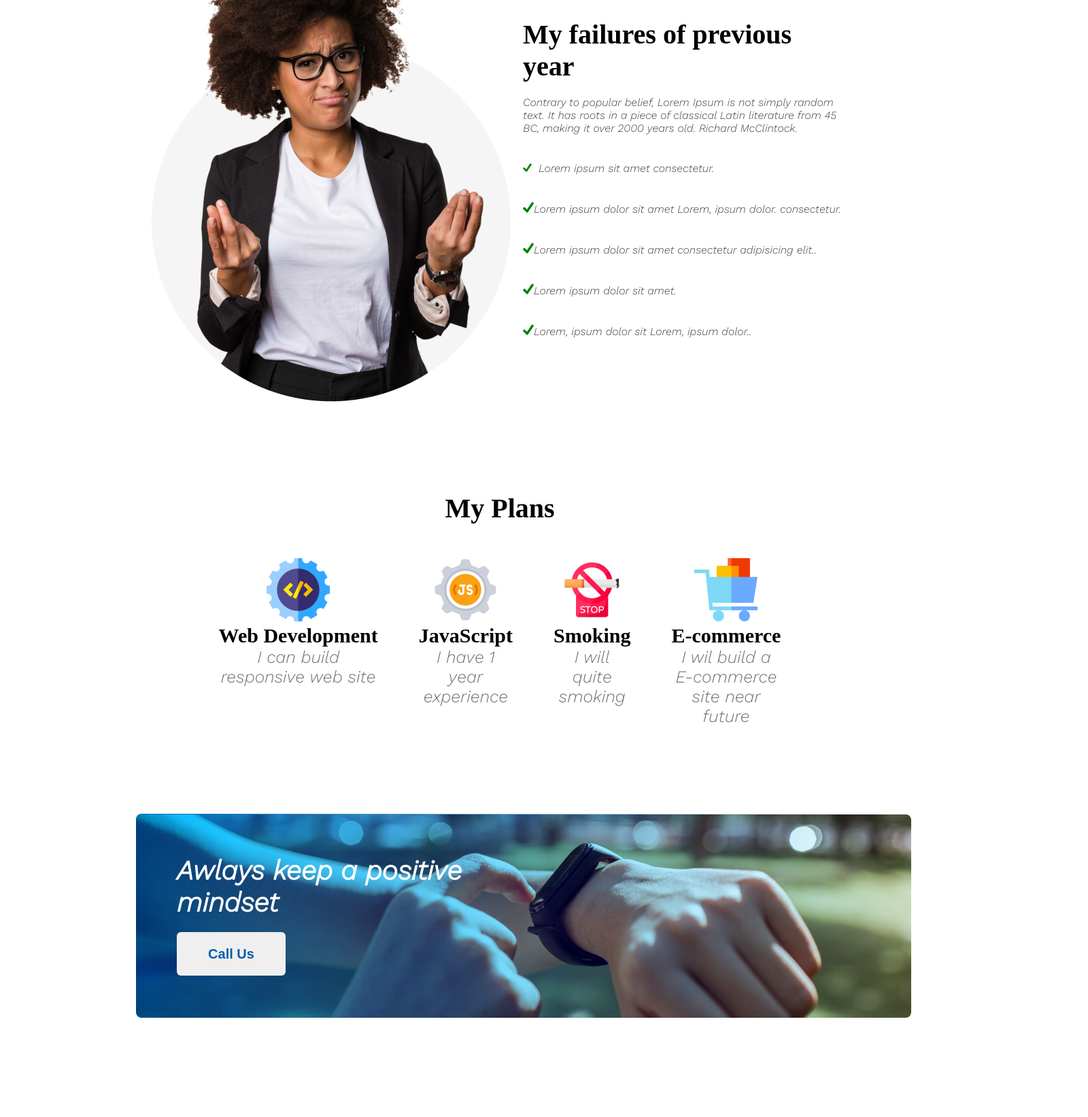
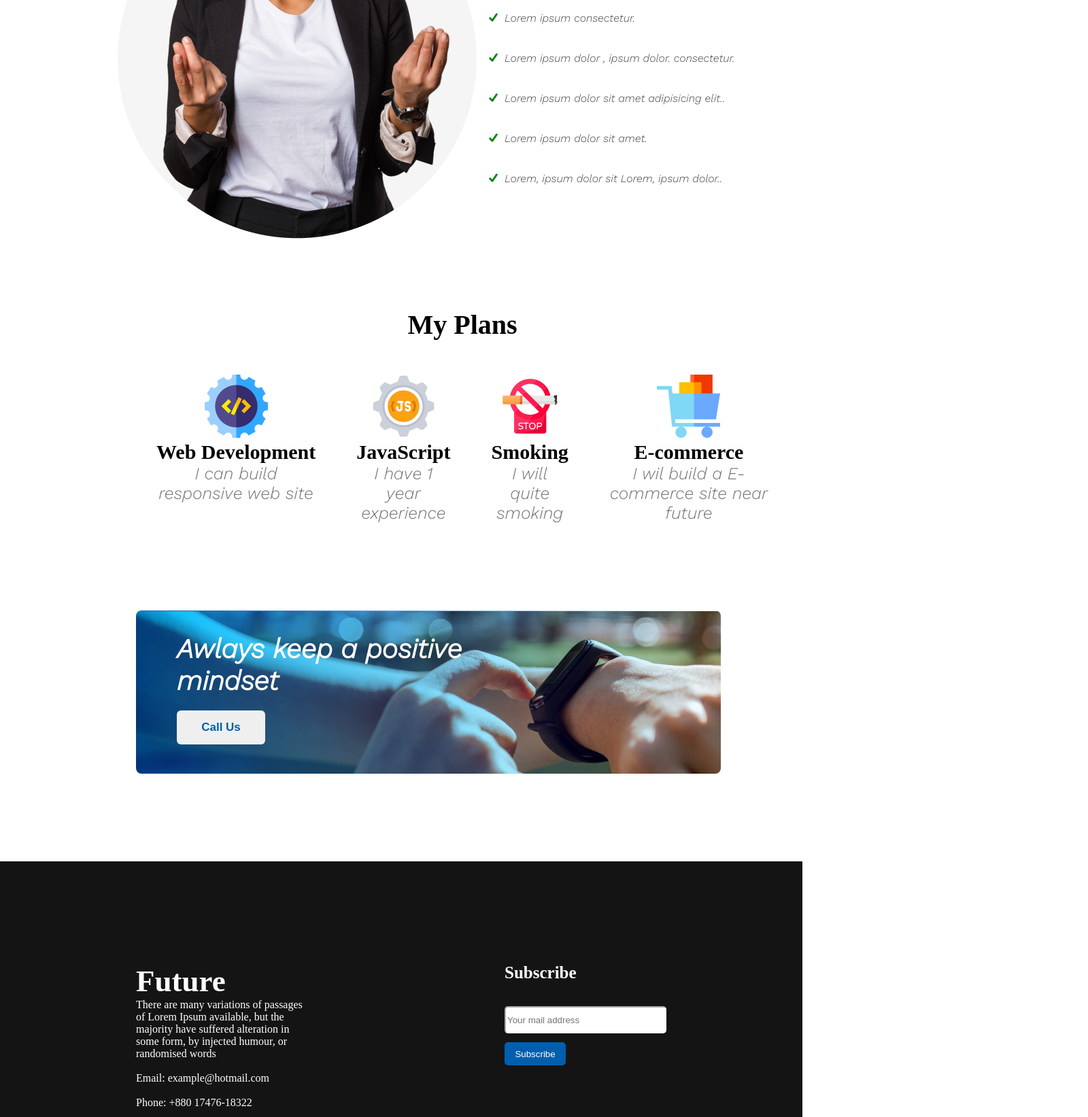
Before and after one commit to reaxul/practice-assaignment1, a plain HTML site: page index.html in a window 1280 px wide. Shown: the part 1070-2713 px from the top of the page at 68% size, 1600 px wide, since content can reach past the window. Drawn offline with nearby package versions, Linux system fonts and the light colour scheme.

Commit message:
assignment done

```diff
--- a/index.html
+++ b/index.html
@@ -5,7 +5,7 @@
     <meta charset="UTF-8">
     <meta http-equiv="X-UA-Compatible" content="IE=edge">
     <meta name="viewport" content="width=device-width, initial-scale=1.0">
-    <link rel="stylesheet" href="../practice-assaignment1/styles/style.css">
+    <link rel="stylesheet" href="./styles/style.css">
     <link rel="preconnect" href="https://fonts.googleapis.com">
     <link rel="preconnect" href="https://fonts.gstatic.com" crossorigin>
     <link
@@ -36,7 +36,8 @@
     <main>
         <section class="section1">
             <div>
-                <img src="../practice-assaignment1/images/person.png" alt="">
+                <img src="./images/person.png" alt="">
+
             </div>
             <div class="section1-textarea">
                 <h2>
@@ -47,16 +48,14 @@
                     classical Latin literature from 45 BC, making it over 2000 years old. Richard McClintock.
                 </p>
                 <span class="checkbox-paragraph">
-                    <p><img src="../practice-assaignment1/icons/checkmark-16.png" class="icon" alt="">Lorem ipsum sit
-                        amet
+                    <p><img src="./icons/checkmark-16.png" class="icon" alt="">Lorem ipsum
                         consectetur.</p>
-                    <p><img src="../practice-assaignment1/icons/checkmark-16.png" alt="">Lorem ipsum dolor sit amet
-                        Lorem, ipsum dolor.
+                    <p><img src="./icons/checkmark-16.png" class="icon" alt="">Lorem ipsum dolor , ipsum dolor.
                         consectetur.</p>
-                    <p><img src="../practice-assaignment1/icons/checkmark-16.png" alt="">Lorem ipsum dolor sit amet
-                        consectetur adipisicing elit..</p>
-                    <p><img src="../practice-assaignment1/icons/checkmark-16.png" alt="">Lorem ipsum dolor sit amet.</p>
-                    <p><img src="../practice-assaignment1/icons/checkmark-16.png" alt="">Lorem, ipsum dolor sit Lorem,
+                    <p><img src="./icons/checkmark-16.png" class="icon" alt="">Lorem ipsum dolor sit amet
+                         adipisicing elit..</p>
+                    <p><img src="./icons/checkmark-16.png" class="icon" alt="">Lorem ipsum dolor sit amet.</p>
+                    <p><img src="./icons/checkmark-16.png" class="icon" alt="">Lorem, ipsum dolor sit Lorem,
                         ipsum dolor..</p>
                 </span>
             </div>
@@ -68,22 +67,22 @@
             </h2>
             <div class="item-of-skill">
                 <div class="skills">
-                    <img src="../practice-assaignment1/icons/web.png" alt="">
+                    <img src="./icons/web.png" alt="">
                     <p class="skill-title">Web Development</p>
                     <p class="skill-descrived">I can build responsive web site</p>
                 </div>
                 <div class="skills">
-                    <img src="../practice-assaignment1/icons/js.png" alt="">
+                    <img src="./icons/js.png" alt="">
                     <p class="skill-title">JavaScript</p>
                     <p class="skill-descrived">I have 1 year experience</p>
                 </div>
                 <div class="skills">
-                    <img src="../practice-assaignment1/icons/smoke.png" alt="">
+                    <img src="./icons/smoke.png" alt="">
                     <p class="skill-title">Smoking</p>
                     <p class="skill-descrived">I will quite smoking</p>
                 </div>
                 <div class="skills">
-                    <img src="../practice-assaignment1/icons/ecom.png" alt="">
+                    <img src="./icons/ecom.png" alt="">
                     <p class="skill-title">E-commerce</p>
                     <p class="skill-descrived">I wil build a E-commerce site near future</p>
                 </div>
@@ -97,7 +96,44 @@
                 <button class="call-button">Call Us</button>
             </div>
         </section>
+
+   <!-- code for extra section  -->
     </main>
+    <footer class="footer-section">
+        <section class="footer-elements">
+            <div class="div-future">
+                <h4 class="future">
+                    Future
+                </h4>
+                <p>
+                    There are many variations of passages of Lorem Ipsum available, but the majority have suffered
+                    alteration in some form, by injected humour, or randomised words
+                    <br>
+                    <br>Email: example@hotmail.com
+                    <br>
+                    <br>Phone: +880 17476-18322
+                    <br>
+                    <br>
+                    <a href="">
+                        <img src="./icons/fb.png" alt="">
+                    </a>
+                    <a href="">
+                        <img src="./icons/twitter.png" alt="">
+                    </a>
+                    <a href="">
+                        <img src="./icons/youtube.png" alt="">
+                    </a>
+                </p>
+            </div>
+            <div class="div-subscribe">
+                <h5 class="subscribe">
+                    Subscribe
+                </h5>
+                <input id="email" type="email" placeholder="Your mail address">
+                <button id="subscribe-button">Subscribe</button>
+            </div>
+        </section>
+    </footer>
 </body>
 
 </html>
--- a/styles/style.css
+++ b/styles/style.css
@@ -6,8 +6,8 @@ header {
     background-image: url(../banner/banner3.png);
     background-size: cover;
     background-repeat: no-repeat;
-    width: 1600px;
-    height: 808px;
+    width: 1180px;
+    height: 598px;
 }
 
 /* banner */
@@ -15,8 +15,8 @@ header {
 .textarea {
     text-align: end;
     padding-top: 116px;
-    padding-left: 800px;
-    padding-right: 300px;
+    padding-left: 600px;
+    padding-right: 100px;
 }
 
 .textarea h1 {
@@ -47,12 +47,15 @@ header {
 /* main section  */
 .section1 {
     display: flex;
-    margin: 129px 200px;
+    margin: 99px 150px;
+
 }
 
 .section1-textarea {
     padding-top: 160px;
     padding-right: 0px;
+    width: 376px;
+    height: 337.61px;
 }
 
 .section1-textarea h2 {
@@ -76,20 +79,21 @@ header {
 }
 
 .checkbox-paragraph {
-
     white-space: nowrap;
 }
 
 /* section1 done  */
+
 /* section2 */
 .section2 {
-    align-items: center;
+
     text-align: center;
-    margin: 129px 200px;
-    padding-left: 190px;
+    margin: 99px 150px;
+    padding-left: 80px;
+
 }
 
-/* section 2 is not moving to the center position, i tried a lot of method.  */
+
 .section2-title {
     font-weight: 700;
     font-size: 40px;
@@ -123,8 +127,8 @@ header {
     ;
     background-blend-mode: overlay;
     background-repeat: no-repeat;
-    width: 1140px;
-    height: 300px;
+    width: 860px;
+    height: 240px;
     margin: 129px 200px;
 }
 
@@ -136,17 +140,81 @@ header {
     font-size: 40px;
     color: #FFFFFF;
     padding-left: 60px;
-    padding-top: 60px;
+    padding-top: 33px;
     margin-bottom: 20px;
 
 }
-.call-button{
+
+.call-button {
     margin-left: 60px;
-    width: 160px;
-    height: 64px;
+    width: 130px;
+    height: 50px;
     font-weight: 600;
-font-size: 20px;
-color: #005FAC;
-border-radius: 6px;
-border: 0;
+    font-size: 17px;
+    color: #005FAC;
+    border-radius: 6px;
+    border: 0;
 }
+
+/* footer section  */
+.footer-section {
+    background: #151414;
+    width: 1180px;
+    height: 500px;
+}
+
+.footer-elements {
+    display: flex;
+    margin: 129px 200px;
+    color: white;
+    gap: 280px;
+    padding-top: 150px;
+}
+
+.future {
+    font-weight: 700;
+    font-size: 45px;
+}
+
+.future p {
+    font-weight: 400;
+    font-size: 16px;
+    font-family:
+        font-family: 'Work Sans';
+}
+
+br {
+    margin-top: 20px;
+}
+
+a {
+
+    text-decoration: none;
+    margin-right: 10px;
+}
+
+
+.subscribe {
+    font-weight: 600;
+    font-size: 25px;
+}
+
+#email {
+    width: 230px;
+    height: 34px;
+    margin-top: 35px;
+    margin-bottom: 13px;
+    border-color: white;
+    border-radius: 5px;
+    border
+}
+
+#subscribe-button {
+    background: #005FAC;
+    border-radius: 5px;
+    color: white;
+    border: 0;
+    width: 90.11px;
+    height: 34px;
+}
+/* done without extra section  */
```
